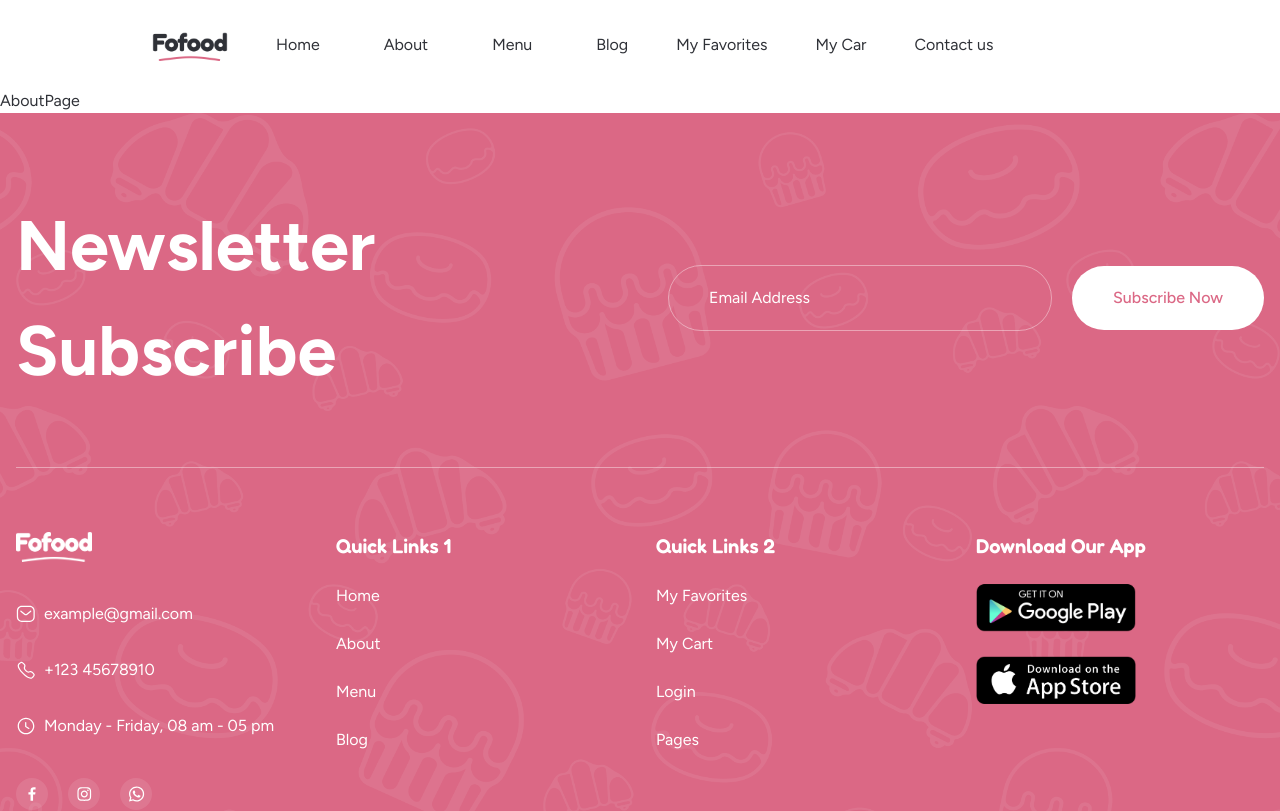
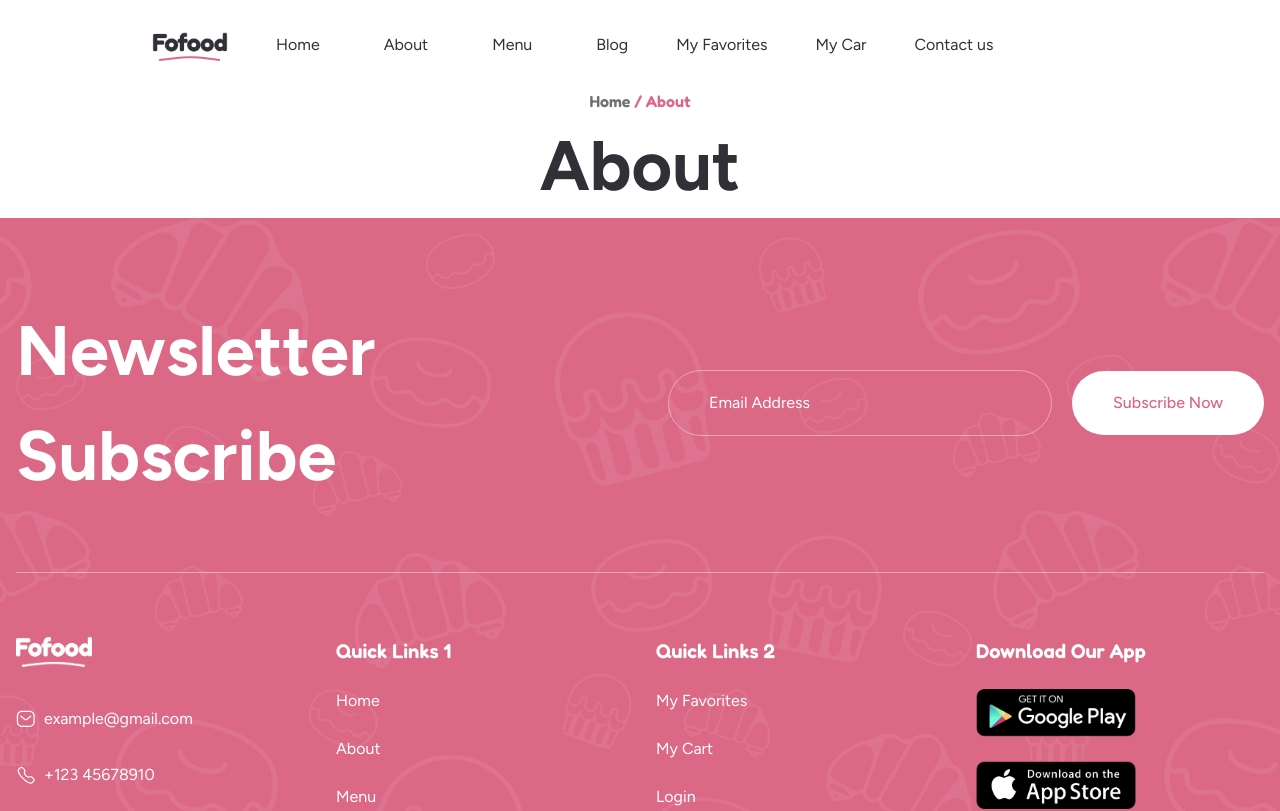
Before and after one commit to sandra-selezen/dessert-alert, a Next.js app: page /about in a window 1280 px wide. Shown: the top 811 px of the page. Built offline with nearby package versions, Linux system fonts and the light colour scheme.

Commit message:
Update page.tsx

```diff
--- a/src/app/about/page.tsx
+++ b/src/app/about/page.tsx
@@ -2,7 +2,12 @@
 
 const AboutPage = () => {
   return (
-    <div>AboutPage</div>
+    <main>
+      <div className="containet max-w-max mx-auto text-center">
+        <p className="font-fredoka font-semibold text-black50">Home <span className="text-pink100">/ About</span></p>
+        <h1 className="h1">About</h1>
+      </div>
+    </main>
   )
 }
 
```
